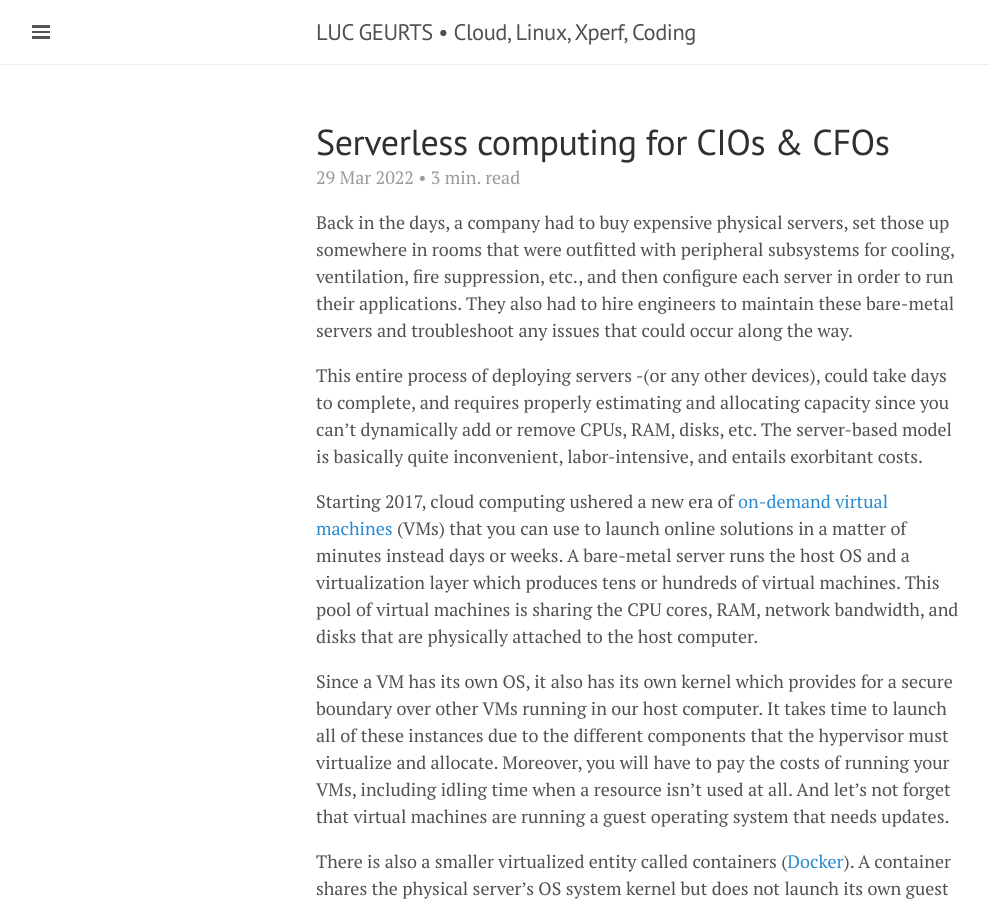
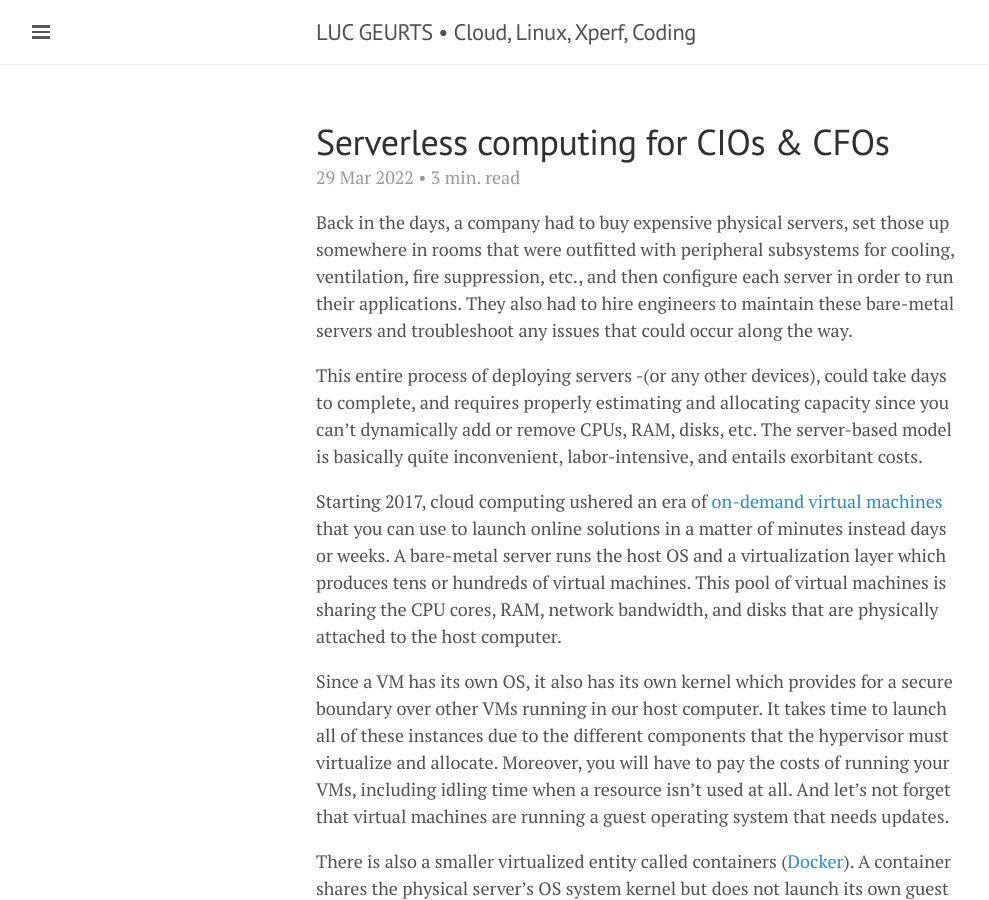
Before and after one commit to lgeurts/lgeurts.github.io, a Jekyll site: the page built from _posts/2022-03-29-what-is-serverless-computing.md, in a window 1280 px wide and 900 px high. Shown: the whole window, without its empty margins (0-989 px from the left). Built offline with Jekyll 4.4.1, drawn with Linux system fonts in a browser that asks for light colours; nearby versions of some CDN libraries; comment, search, counter and statistics services are not loaded.

Commit message:
Update 2022-03-29-what-is-serverless-computing.md

```diff
--- a/_posts/2022-03-29-what-is-serverless-computing.md
+++ b/_posts/2022-03-29-what-is-serverless-computing.md
@@ -13,7 +13,7 @@
 
 This entire process of deploying servers -(or any other devices), could take days to complete, and requires properly estimating and allocating capacity since you can't dynamically add or remove CPUs, RAM, disks, etc. The server-based model is basically quite inconvenient, labor-intensive, and entails exorbitant costs.
 
-Starting 2017, cloud computing ushered a new era of [on-demand virtual machines](https://docs.aws.amazon.com/AWSEC2/latest/UserGuide/InstanceStorage.html) (VMs) that you can use to launch online solutions in a matter of minutes instead days or weeks. A bare-metal server runs the host OS and a virtualization layer which produces tens or hundreds of virtual machines. This pool of virtual machines is sharing the CPU cores, RAM, network bandwidth, and disks that are physically attached to the host computer.
+Starting 2017, cloud computing ushered an era of [on-demand virtual machines](https://docs.aws.amazon.com/AWSEC2/latest/UserGuide/InstanceStorage.html) that you can use to launch online solutions in a matter of minutes instead days or weeks. A bare-metal server runs the host OS and a virtualization layer which produces tens or hundreds of virtual machines. This pool of virtual machines is sharing the CPU cores, RAM, network bandwidth, and disks that are physically attached to the host computer.
 
 Since a VM has its own OS, it also has its own kernel which provides for a secure boundary over other VMs running in our host computer. It takes time to launch all of these instances due to the different components that the hypervisor must virtualize and allocate. Moreover, you will have to pay the costs of running your VMs, including idling time when a resource isn’t used at all. And let's not forget that virtual machines are running a guest operating system that needs updates.
 
```
